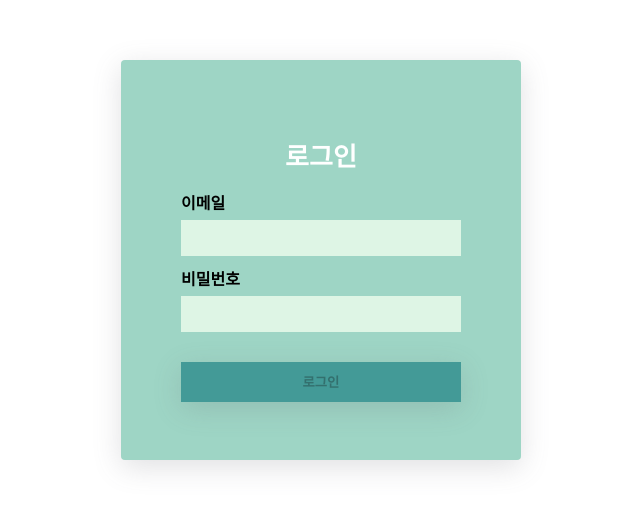
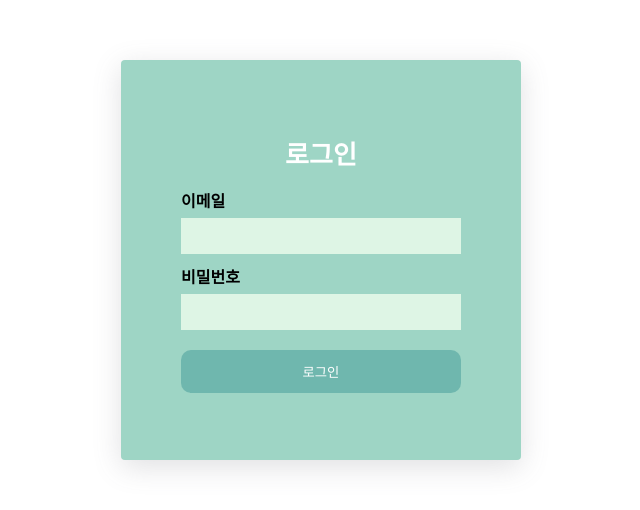
Before and after one commit to wjstjdus96/pre-onboarding-11th-1-17, a React (Create React App) app: page /signin in a window 1280 px wide. Shown: the part 140-650 px from the top of the page, without its empty margins (319-959 px from the left). Built offline with nearby package versions, Linux system fonts and the light colour scheme.

Commit message:
refactor : auth, todo 공통 컴포넌트 버튼 적용

```diff
--- a/src/components/authForm/AuthForm.jsx
+++ b/src/components/authForm/AuthForm.jsx
@@ -1,4 +1,5 @@
 import { styled } from "styled-components";
+import Button from "../common/Button";
 
 export const Form = styled.form`
   display: flex;
@@ -38,23 +39,6 @@ export const Label = styled.label`
   font-weight: bold;
 `;
 
-export const Button = styled.button`
-  width: 280px;
-  height: 40px;
-  border: none;
-  background-color: #439a97;
-  box-shadow: rgba(100, 100, 111, 0.2) 0px 7px 29px 0px;
-  margin-top: 20px;
-  font-weight: bold;
-  &:hover {
-    opacity: 0.7;
-  }
-  &:disabled {
-    cursor: auto;
-    opacity: 1;
-  }
-`;
-
 export default function AuthForm({
   title,
   buttonTestId,
@@ -85,11 +69,9 @@ export default function AuthForm({
           data-testid="password-input"
           onChange={onInputChange}
         />
+        <br />
+      <Button testId={buttonTestId} text={buttonName} disabled={isDisabledButton} style={{ width: '100%'}}/>
       </InputBox>
-
-      <Button data-testid={buttonTestId} disabled={isDisabledButton}>
-        {buttonName}
-      </Button>
     </Form>
   );
 }
--- a/src/components/todo/CreateTodo/CreateTodo.jsx
+++ b/src/components/todo/CreateTodo/CreateTodo.jsx
@@ -1,7 +1,8 @@
 import { useState } from "react";
-import { Button, Input, Wrapper } from "./CreateTodo.style";
+import { Input, Wrapper } from "./CreateTodo.style";
 import { createTodoItem } from "../../../apis/todo";
 import { ADD } from "../../../constants/const";
+import Button from "../../common/Button";
 import axios from "axios";
 
 
@@ -45,7 +46,7 @@ const CreateTodo = ({ todoItems, setTodoItems }) => {
     return (
       <Wrapper>
         <Input data-testid="new-todo-input" value={newTodoItem} onChange={createTodoInputChange}/>
-        <Button data-testid="new-todo-add-button" onClick={createTodoItemButtonClick}>{ADD}</Button>
+        <Button testId={"new-todo-add-button"} text={ADD} style={{ marginLeft: '10px'}} onClick={createTodoItemButtonClick}/>
       </Wrapper>
     );
   };
--- a/src/components/todo/CreateTodo/CreateTodo.style.js
+++ b/src/components/todo/CreateTodo/CreateTodo.style.js
@@ -20,20 +20,3 @@ export const Input = styled.input`
     background-color: #DEF5E5;
     box-shadow: rgba(100, 100, 111, 0.2) 0px 7px 29px 0px;
 `;
-
-export const Button = styled.button`
-    width: 48px;
-    height: 40px;
-    margin-left: 10px;
-    border-radius: 2px;
-    border: none;
-    font-weight: bold;
-    background-color: #439A97;
-    &:hover {
-        opacity: 0.7;
-    }
-    &:disabled {
-        cursor: auto;
-        opacity: 1.0;
-      }
-`;
--- a/src/components/todo/TodoItem/TodoItem.jsx
+++ b/src/components/todo/TodoItem/TodoItem.jsx
@@ -1,7 +1,8 @@
 import { useState } from 'react';
 import { deleteTodoItem, updateTodoItem } from '../../../apis/todo';
-import { Button, ButtonWrapper, CheckBox, Input, Label, Span, Wrapper } from './TodoItem.style'
+import { ButtonWrapper, CheckBox, Input, Label, Span, Wrapper } from './TodoItem.style'
 import { DELETE, SUBMIT, REVISE, CANCEL } from "../../../constants/const";
+import Button from '../../common/Button';
 import axios from "axios";
 
 
@@ -135,22 +136,13 @@ const TodoItem = ({
       <ButtonWrapper>
         {!isEdit ? (
           <>
-            <Button data-testid="modify-button" onClick={handleEdit}>
-              {REVISE}
-            </Button>
-            <Button
-              data-testid="delete-button"
-              onClick={deleteTodoItemButonClick}
-            >
-              {DELETE}
-            </Button>
+            <Button testId={"modify-button"} text={REVISE} onClick={handleEdit} style={{ padding: '8px 12px'}}/>
+            <Button testId={"delete-button"} text={DELETE} onClick={deleteTodoItemButonClick} style={{ marginLeft: '10px', padding: '8px 12px'}}/>
           </>
         ) : (
           <>
-            <Button data-testid="submit-button" onClick={submitUpdatedItem}>{SUBMIT}</Button>
-            <Button data-testid="cancel-button" onClick={handleEdit}>
-              {CANCEL}
-            </Button>
+            <Button testId={"submit-button"} text={SUBMIT} style={{ padding: '8px 12px'}} onClick={submitUpdatedItem}/>
+            <Button testId={"cancel-button"} text={CANCEL} style={{ marginLeft: '10px', padding: '8px 12px'}} onClick={handleEdit}/>
           </>
         )}
       </ButtonWrapper>
```
